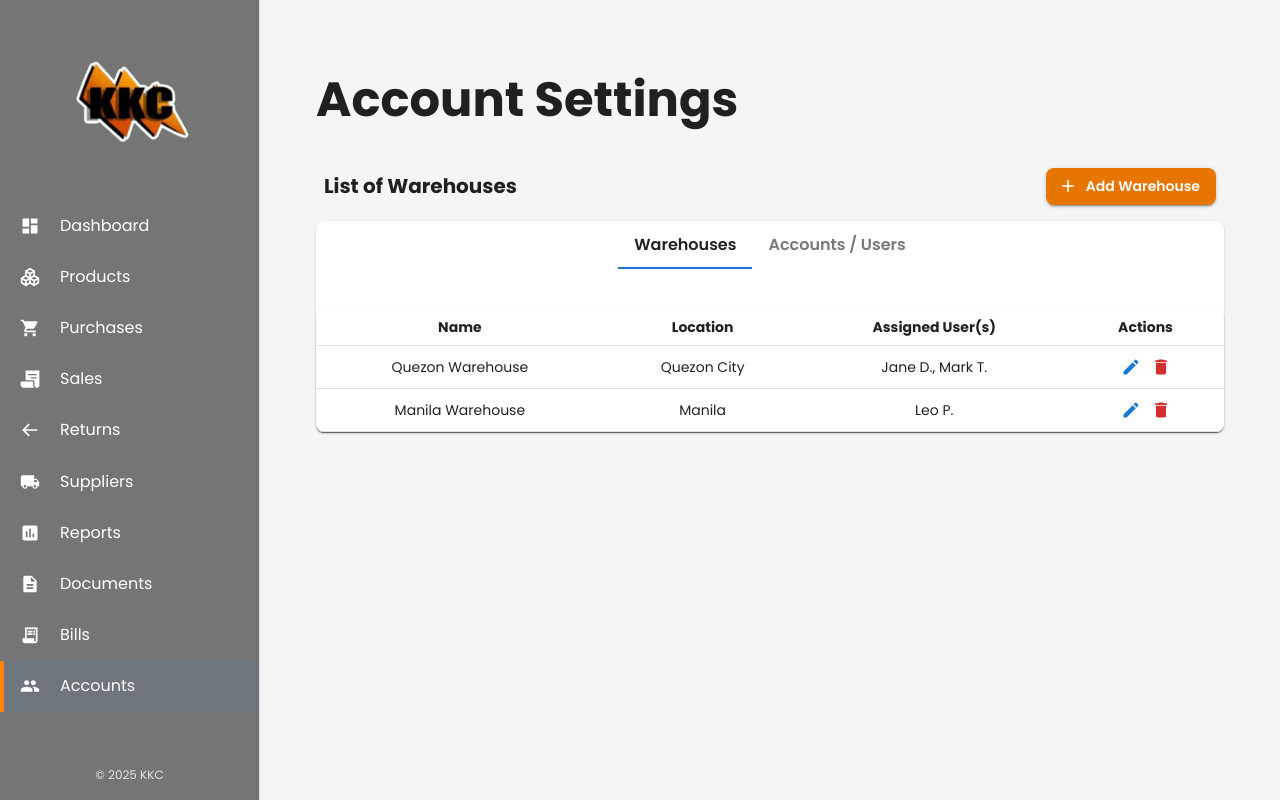
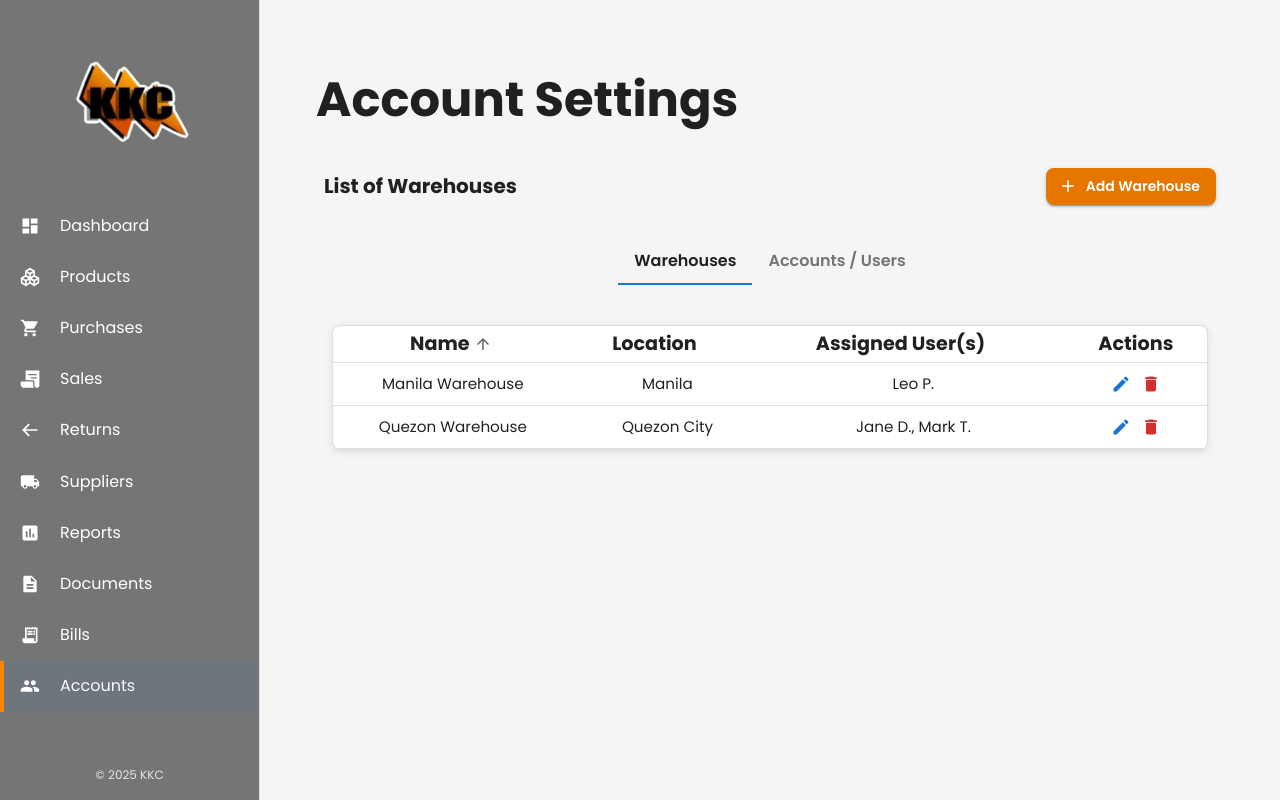
Before and after one commit to riyuwin/KKC-IS, a React (Vite) app in the folder kkc-inventory/: page /accounts in a window 1280 px wide. Built offline with nearby package versions, Linux system fonts and the light colour scheme.

Commit message:
updated accounts UI

```diff
--- /dev/null
+++ b/kkc-inventory/src/assets/components/SortableHeader.jsx
@@ -0,0 +1,55 @@
+import React from "react";
+import { TableCell, TableSortLabel } from "@mui/material";
+
+// Sort Helpers
+const sortVal = (row, key) =>
+    Array.isArray(row?.[key]) ? row[key].join(", ") : row?.[key] ?? "";
+
+function descendingComparator(a, b, orderBy) {
+    const av = sortVal(a, orderBy);
+    const bv = sortVal(b, orderBy);
+    if (bv < av) return -1;
+    if (bv > av) return 1;
+    return 0;
+}
+
+export function getComparator(order, orderBy) {
+    return order === "desc"
+        ? (a, b) => descendingComparator(a, b, orderBy)
+        : (a, b) => -descendingComparator(a, b, orderBy);
+}
+
+export function stableSort(array, comparator) {
+    const stabilized = array.map((el, index) => [el, index]);
+    stabilized.sort((a, b) => {
+        const order = comparator(a[0], b[0]);
+        if (order !== 0) return order;
+        return a[1] - b[1];
+    });
+    return stabilized.map((el) => el[0]);
+}
+
+// Reusable Sortable Header
+export default function SortableHeader({
+    id,
+    label,
+    order,
+    orderBy,
+    onSort,
+    align = "center",
+}) {
+    const active = orderBy === id;
+
+    return (
+        <TableCell sx={{ fontWeight: 700, textAlign: align }}>
+            <TableSortLabel
+                active={active}
+                direction={active ? order : "asc"}
+                onClick={() => onSort(id)}
+                hideSortIcon={false}
+            >
+                {label}
+            </TableSortLabel>
+        </TableCell>
+    );
+}
--- a/kkc-inventory/src/assets/pages/Accounts.jsx
+++ b/kkc-inventory/src/assets/pages/Accounts.jsx
@@ -1,33 +1,38 @@
 import React, { useMemo, useState } from "react";
 import { Box, Typography, Tabs, Tab, Paper, Button, Table, TableBody, TableCell, TableContainer, TableHead, TableRow, IconButton, Stack, useMediaQuery } from "@mui/material";
 import { Edit as EditIcon, Delete as DeleteIcon, Add as AddIcon } from "@mui/icons-material";
+import { useTheme } from "@mui/material/styles";
 import AddWarehouseDialog from "../components/AddWarehouseDialog";
 import AddUserDialog from "../components/AddUserDialog";
-import { useTheme } from "@mui/material/styles";
+import SortableHeader, { getComparator, stableSort } from "../components/SortableHeader";
 
+// A11y Helpers for Tabs
 function a11yProps(index) {
-  return {
-    id: `accounts-tab-${index}`,
-    "aria-controls": `accounts-tabpanel-${index}`,
-  };
+  return { id: `accounts-tab-${index}`, "aria-controls": `accounts-tabpanel-${index}` };
 }
-
 function TabPanel({ children, value, index }) {
   return (
-    <Box
-      role="tabpanel"
-      hidden={value !== index}
-      id={`accounts-tabpanel-${index}`}
-      aria-labelledby={`accounts-tab-${index}`}
-      sx={{ pt: 2 }}
-    >
+    <Box role="tabpanel" hidden={value !== index} id={`accounts-tabpanel-${index}`} aria-labelledby={`accounts-tab-${index}`} sx={{ pt: 2 }}>
       {value === index && <Box>{children}</Box>}
     </Box>
   );
 }
 
-export default function Accounts() {
+// Column Configs (Labels/Header of Each Table)
+const WH_COLUMNS = [
+  { id: "name", label: "Name" },
+  { id: "location", label: "Location" },
+  { id: "assignedUsers", label: "Assigned User(s)" },
+];
 
+const USER_COLUMNS = [
+  { id: "fullName", label: "User’s Name" },
+  { id: "location", label: "Location" },
+  { id: "warehouse", label: "Warehouse Assigned" },
+  { id: "role", label: "Role" },
+];
+
+function Accounts() {
   const theme = useTheme();
   const isMobile = useMediaQuery(theme.breakpoints.down("md"));
 
@@ -45,25 +50,54 @@ export default function Accounts() {
 
   const [tab, setTab] = useState(0);
 
-  // Dialog/Modal state
+  // Dialog/Modal State
   const [openAddWarehouse, setOpenAddWarehouse] = useState(false);
   const [openAddUser, setOpenAddUser] = useState(false);
 
-  const warehouseNames = useMemo(() => warehouses.map(w => w.name), [warehouses]);
+  const warehouseNames = useMemo(() => warehouses.map((w) => w.name), [warehouses]);
 
-  // Handlers
+  // Sort State Per Tab
+  // Warehouse
+  const [whOrderBy, setWhOrderBy] = useState("name");
+  const [whOrder, setWhOrder] = useState("asc");
+
+  // Accounts/User
+  const [userOrderBy, setUserOrderBy] = useState("fullName");
+  const [userOrder, setUserOrder] = useState("asc");
+
+  // CRUD Handlers (front-end lang 'to)
   const handleAddWarehouse = (payload) => {
-    const nextId = Math.max(0, ...warehouses.map(w => w.id)) + 1;
-    setWarehouses(prev => [...prev, { id: nextId, ...payload }]);
+    const nextId = Math.max(0, ...warehouses.map((w) => w.id)) + 1;
+    setWarehouses((prev) => [...prev, { id: nextId, ...payload }]);
+  };
+  const handleAddUser = (payload) => {
+    const nextId = Math.max(0, ...users.map((u) => u.id)) + 1;
+    setUsers((prev) => [...prev, { id: nextId, ...payload }]);
+  };
+  const handleDeleteWarehouse = (id) => setWarehouses((prev) => prev.filter((w) => w.id !== id));
+  const handleDeleteUser = (id) => setUsers((prev) => prev.filter((u) => u.id !== id));
+
+  // Sort handlers (tiny + generic)
+  const sortWarehouse = (property) => {
+    const isAsc = whOrderBy === property && whOrder === "asc";
+    setWhOrder(isAsc ? "desc" : "asc");
+    setWhOrderBy(property);
+  };
+  const sortUser = (property) => {
+    const isAsc = userOrderBy === property && userOrder === "asc";
+    setUserOrder(isAsc ? "desc" : "asc");
+    setUserOrderBy(property);
   };
 
-  const handleAddUser = (payload) => {
-    const nextId = Math.max(0, ...users.map(u => u.id)) + 1;
-    setUsers(prev => [...prev, { id: nextId, ...payload }]);
-  };
-
-  const handleDeleteWarehouse = (id) => setWarehouses(prev => prev.filter(w => w.id !== id));
-  const handleDeleteUser = (id) => setUsers(prev => prev.filter(u => u.id !== id));
+  // Derived sorted data
+  const sortedWarehouses = useMemo(
+    () => stableSort(warehouses, getComparator(whOrder, whOrderBy)),
+    [warehouses, whOrder, whOrderBy]
+  );
+  const sortedUsers = useMemo(
+    () => stableSort(users, getComparator(userOrder, userOrderBy)),
+    [users, userOrder, userOrderBy]
+  );
 
   return (
     <Box sx={{ p: 2, fontFamily: "Poppins, sans-serif" }}>
@@ -71,12 +105,8 @@ export default function Accounts() {
         Account Settings
       </Typography>
 
-      <Stack
-        direction="row"
-        justifyContent="space-between"
-        alignItems="center"
-        sx={{ mb: 2, px: 1 }}
-      >
+      {/* Header Row (Title + Add button) */}
+      <Stack direction="row" justifyContent="space-between" alignItems="center" sx={{ mb: 2, px: 1 }}>
         <Typography variant="h6" sx={{ fontWeight: 700 }}>
           {tab === 0 ? "List of Warehouses" : "List of Accounts / Users"}
         </Typography>
@@ -114,40 +144,63 @@ export default function Accounts() {
         )}
       </Stack>
 
-      <Paper sx={{ borderRadius: 2 }}>
-        <Box sx={{ display: 'flex', justifyContent: 'center', mb: 3 }}>
-          <Tabs
-            value={tab}
-            onChange={(_, v) => setTab(v)}
-            textColor="inherit"
-            indicatorColor="primary"
-            sx={{ px: 2 }}
-            centered
-          >
-            <Tab label="Warehouses" {...a11yProps(0)} sx={{ fontWeight: 600, fontSize: '1rem', textTransform: 'none' }} />
-            <Tab label="Accounts / Users" {...a11yProps(1)} sx={{ fontWeight: 600, fontSize: '1rem', textTransform: 'none' }} />
+      <Paper sx={{ borderRadius: 2, p: 2, bgcolor: 'transparent', boxShadow: 'none' }}>
+        {/* Tabs */}
+        <Box sx={{ display: "flex", justifyContent: "center", mb: 3 }}>
+          <Tabs value={tab} onChange={(_, v) => setTab(v)} textColor="inherit" indicatorColor="primary" centered>
+            <Tab label="Warehouses" {...a11yProps(0)} sx={{ fontWeight: 600, fontSize: "1rem", textTransform: "none" }} />
+            <Tab label="Accounts / Users" {...a11yProps(1)} sx={{ fontWeight: 600, fontSize: "1rem", textTransform: "none" }} />
           </Tabs>
         </Box>
 
+        {/* Warehouses */}
         <TabPanel value={tab} index={0}>
-
-          <TableContainer component={Paper} sx={{ borderRadius: 2 }}>
-            <Table size="small" aria-label="warehouses table" sx={{ textAlign: 'center' }}>
-              <TableHead>
+          <TableContainer component={Paper}
+            sx={{
+              borderRadius: 2,
+              border: "1px solid #ddd",
+              boxShadow: "0px 2px 8px rgba(0,0,0,0.1)",
+              bgcolor: "background.paper",
+            }}>
+            <Table size="small" aria-label="warehouses table" sx={{ textAlign: "center" }}>
+              <TableHead
+                sx={{
+                  "& .MuiTableCell-root": {
+                    fontSize: "1.2rem",
+                    fontWeight: 700,
+                  },
+                }}>
                 <TableRow>
-                  <TableCell sx={{ fontWeight: 700, textAlign: 'center' }}>Name</TableCell>
-                  <TableCell sx={{ fontWeight: 700, textAlign: 'center' }}>Location</TableCell>
-                  <TableCell sx={{ fontWeight: 700, textAlign: 'center' }}>Assigned User(s)</TableCell>
-                  <TableCell sx={{ fontWeight: 700, textAlign: 'center' }} align="right">Actions</TableCell>
+                  {WH_COLUMNS.map((col) => (
+                    <SortableHeader
+                      key={col.id}
+                      id={col.id}
+                      label={col.label}
+                      order={whOrder}
+                      orderBy={whOrderBy}
+                      onSort={sortWarehouse}
+                    />
+                  ))}
+                  <TableCell sx={{ fontWeight: 700, textAlign: "center" }} align="right">
+                    Actions
+                  </TableCell>
                 </TableRow>
               </TableHead>
-              <TableBody>
-                {warehouses.map((w) => (
+
+              <TableBody
+                sx={{
+                  "& .MuiTableCell-root": {
+                    fontSize: "0.95rem",
+                  },
+                }}>
+                {sortedWarehouses.map((w) => (
                   <TableRow key={w.id} hover>
-                    <TableCell sx={{ textAlign: 'center' }}>{w.name}</TableCell>
-                    <TableCell sx={{ textAlign: 'center' }}>{w.location}</TableCell>
-                    <TableCell sx={{ textAlign: 'center' }}>{Array.isArray(w.assignedUsers) ? w.assignedUsers.join(", ") : w.assignedUsers}</TableCell>
-                    <TableCell align="right" sx={{ textAlign: 'center' }}>
+                    <TableCell sx={{ textAlign: "center" }}>{w.name}</TableCell>
+                    <TableCell sx={{ textAlign: "center" }}>{w.location}</TableCell>
+                    <TableCell sx={{ textAlign: "center" }}>
+                      {Array.isArray(w.assignedUsers) ? w.assignedUsers.join(", ") : w.assignedUsers}
+                    </TableCell>
+                    <TableCell align="right" sx={{ textAlign: "center" }}>
                       <IconButton size="small" color="primary">
                         <EditIcon fontSize="small" />
                       </IconButton>
@@ -169,26 +222,53 @@ export default function Accounts() {
           </TableContainer>
         </TabPanel>
 
+        {/* Accounts/Users */}
         <TabPanel value={tab} index={1}>
-          <TableContainer component={Paper} sx={{ borderRadius: 2 }}>
+          <TableContainer component={Paper}
+            sx={{
+              borderRadius: 2,
+              border: "1px solid #ddd",
+              boxShadow: "0px 2px 8px rgba(0,0,0,0.1)",
+              bgcolor: "background.paper",
+            }}>
             <Table size="small" aria-label="users table">
-              <TableHead>
+              <TableHead
+                sx={{
+                  "& .MuiTableCell-root": {
+                    fontSize: "1.2rem",
+                    fontWeight: 700,
+                  },
+                }}>
                 <TableRow>
-                  <TableCell sx={{ fontWeight: 700, textAlign: 'center' }}>User’s Name</TableCell>
-                  <TableCell sx={{ fontWeight: 700, textAlign: 'center' }}>Location</TableCell>
-                  <TableCell sx={{ fontWeight: 700, textAlign: 'center' }}>Warehouse Assigned</TableCell>
-                  <TableCell sx={{ fontWeight: 700, textAlign: 'center' }}>Role</TableCell>
-                  <TableCell sx={{ fontWeight: 700, textAlign: 'center' }} align="right">Actions</TableCell>
+                  {USER_COLUMNS.map((col) => (
+                    <SortableHeader
+                      key={col.id}
+                      id={col.id}
+                      label={col.label}
+                      order={userOrder}
+                      orderBy={userOrderBy}
+                      onSort={sortUser}
+                    />
+                  ))}
+                  <TableCell sx={{ fontWeight: 700, textAlign: "center" }} align="right">
+                    Actions
+                  </TableCell>
                 </TableRow>
               </TableHead>
-              <TableBody>
-                {users.map((u) => (
+
+              <TableBody
+                sx={{
+                  "& .MuiTableCell-root": {
+                    fontSize: "0.95rem",        // body a hair smaller than header
+                  },
+                }}>
+                {sortedUsers.map((u) => (
                   <TableRow key={u.id} hover>
-                    <TableCell sx={{ textAlign: 'center' }}>{u.fullName}</TableCell>
-                    <TableCell sx={{ textAlign: 'center' }}>{u.location}</TableCell>
-                    <TableCell sx={{ textAlign: 'center' }}>{u.warehouse}</TableCell>
-                    <TableCell sx={{ textAlign: 'center' }}>{u.role}</TableCell>
-                    <TableCell align="right" sx={{ textAlign: 'center' }}>
+                    <TableCell sx={{ textAlign: "center" }}>{u.fullName}</TableCell>
+                    <TableCell sx={{ textAlign: "center" }}>{u.location}</TableCell>
+                    <TableCell sx={{ textAlign: "center" }}>{u.warehouse}</TableCell>
+                    <TableCell sx={{ textAlign: "center" }}>{u.role}</TableCell>
+                    <TableCell align="right" sx={{ textAlign: "center" }}>
                       <IconButton size="small" color="primary">
                         <EditIcon fontSize="small" />
                       </IconButton>
@@ -211,7 +291,7 @@ export default function Accounts() {
         </TabPanel>
       </Paper>
 
-      {/* Dialogs/Modal */}
+      {/* Dialogs/Modals */}
       <AddWarehouseDialog
         open={openAddWarehouse}
         onClose={() => setOpenAddWarehouse(false)}
@@ -220,7 +300,6 @@ export default function Accounts() {
           setOpenAddWarehouse(false);
         }}
       />
-
       <AddUserDialog
         open={openAddUser}
         onClose={() => setOpenAddUser(false)}
@@ -233,3 +312,5 @@ export default function Accounts() {
     </Box>
   );
 }
+
+export default Accounts;
```
